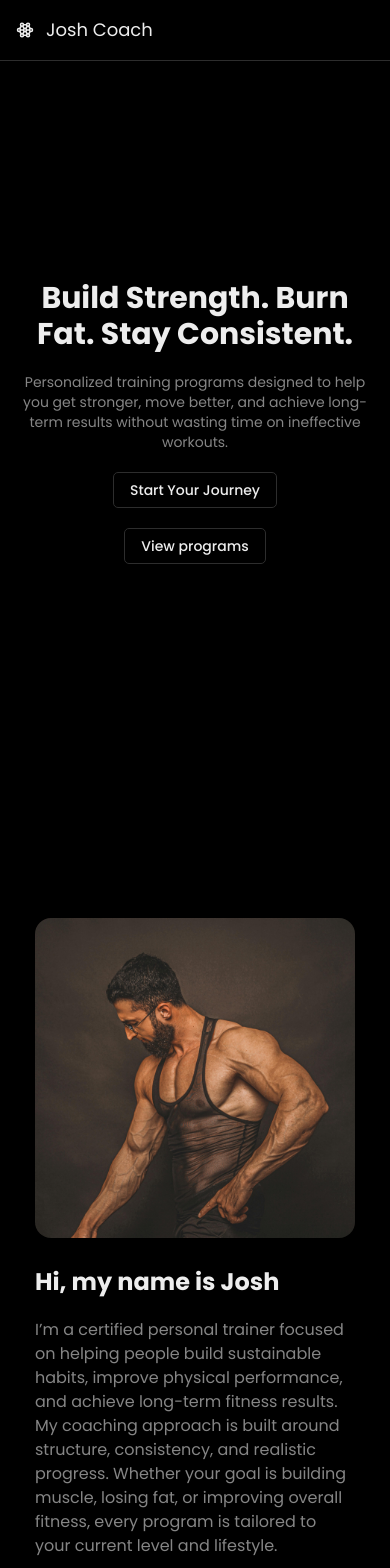
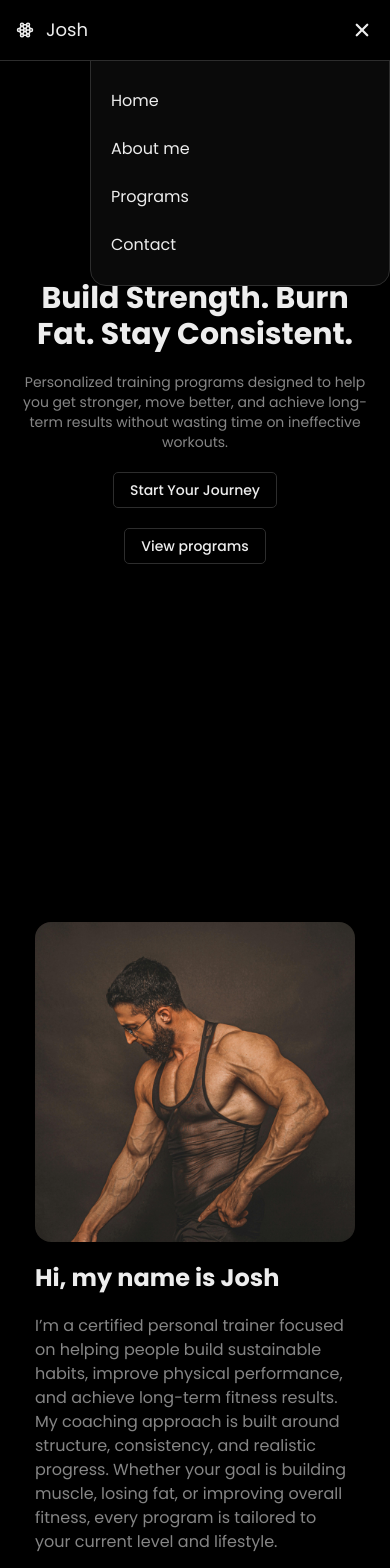
Before and after one commit to PetarDev05/josh-trainer, a React (Vite) app: page / in a window 390 px wide. Shown: the top 1568 px of the page. Built offline with nearby package versions, Linux system fonts and the light colour scheme.

Commit message:
Create mobile screen menu and add animations.

```diff
--- a/package.json
+++ b/package.json
@@ -11,6 +11,7 @@
   },
   "dependencies": {
     "@tailwindcss/vite": "^4.3.0",
+    "motion": "^12.39.0",
     "react": "^19.2.6",
     "react-dom": "^19.2.6",
     "react-hot-toast": "^2.6.0",
--- a/src/App.jsx
+++ b/src/App.jsx
@@ -1,21 +1,25 @@
+import { useState } from "react";
+import Header from "./components/Header.components.jsx";
+import Menu from "./components/Menu.components.jsx";
+import Hero from "./pages/Hero.pages.jsx";
+import About from "./pages/About.pages.jsx";
+import Programs from "./pages/Programs.pages.jsx";
+import Contact from "./pages/Contact.pages.jsx";
 import Footer from "./components/Footer.components.jsx";
-import Header from "./components/Header.components.jsx";
-import About from "./pages/About.pages.jsx";
-import Contact from "./pages/Contact.pages.jsx";
-import Hero from "./pages/Hero.pages.jsx";
-import Programs from "./pages/Programs.pages.jsx";
 import { Toaster } from "react-hot-toast";
 
 const App = () => {
+  const [menu, setMenu] = useState(true);
+
   return (
     <div>
-
-      <Header />
+      <Header menu={menu} setMenu={setMenu} />
+      <Menu menu={menu} setMenu={setMenu} />
       <Hero />
       <About />
       <Programs />
       <Contact />
-      <Footer/>
+      <Footer />
       <Toaster
         toastOptions={{
           duration: 5000,
--- a/src/components/ContactForm.components.jsx
+++ b/src/components/ContactForm.components.jsx
@@ -6,6 +6,7 @@ import EmailInput from "./form_components/EmailInput.components.jsx";
 import SelectInput from "./form_components/SelectInput.components.jsx";
 import TextArea from "./form_components/TextArea.components.jsx";
 import Buttons from "./form_components/Buttons.components.jsx";
+import { motion } from "motion/react";
 
 const ContactForm = () => {
   const [input, setInput] = useState({
@@ -49,7 +50,11 @@ const ContactForm = () => {
   };
 
   return (
-    <form
+    <motion.form
+      initial={{ y: 35, opacity: 0 }}
+      transition={{ duration: 0.5, delay: 0.2, ease: "easeInOut" }}
+      whileInView={{ y: 0, opacity: 1 }}
+      viewport={{ once: true, amount: 0.5 }}
       onSubmit={handleSubmit}
       className="w-full max-w-100 flex flex-col items-center gap-5 p-4 sm:p-6"
     >
@@ -69,7 +74,7 @@ const ContactForm = () => {
 
       {/* Buttons */}
       <Buttons loading={loading} clearInput={clearInput} />
-    </form>
+    </motion.form>
   );
 };
 
--- a/src/components/Footer.components.jsx
+++ b/src/components/Footer.components.jsx
@@ -18,7 +18,7 @@ const Footer = () => {
           <p className="">Consultation</p>
         </div>
       </div>
-      <p>&copy; All Rights Reserved. Josh Coach 2026</p>
+      <p>&copy; All Rights Reserved. Josh 2026</p>
     </footer>
   );
 };
--- a/src/components/Header.components.jsx
+++ b/src/components/Header.components.jsx
@@ -1,11 +1,13 @@
 import { TbTopologyStarRing3 } from "react-icons/tb";
+import { IoClose } from "react-icons/io5";
+import { TbMenu2 } from "react-icons/tb";
 
-const Header = () => {
+const Header = ({ menu, setMenu }) => {
   return (
     <header className="w-full fixed top-0 justify-between p-4 text-(--light) backdrop-blur-2xl border-b border-(--border) z-10">
       <p className="text-lg flex flex-row items-center gap-3">
         <TbTopologyStarRing3 />
-        Josh Coach
+        Josh
       </p>
 
       <nav className="flex flex-row items-center text-sm gap-7 pr-5 max-md:hidden">
@@ -14,6 +16,13 @@ const Header = () => {
         <a href="#programs">Programs</a>
         <a href="#contact">Contact</a>
       </nav>
+
+      <span
+        onClick={() => setMenu((prev) => !prev)}
+        className="text-2xl text-(--light) cursor-pointer md:hidden"
+      >
+        {menu ? <IoClose /> : <TbMenu2 />}
+      </span>
     </header>
   );
 };
--- /dev/null
+++ b/src/components/Menu.components.jsx
@@ -0,0 +1,38 @@
+const Menu = ({ menu, setMenu }) => {
+  return (
+    <div
+      className={`fixed top-0 right-0 z-9 w-full max-w-75 flex flex-col items-center py-5 gap-2 rounded-b-2xl border border-(--border) bg-(--card-bg) text-(--light) overflow-hidden ${menu ? "translate-y-15" : "-translate-y-full"} transition-all duration-300 md:hidden`}
+    >
+      <a
+        onClick={() => setMenu((prev) => !prev)}
+        href="#home"
+        className="w-full py-2 hover:bg-(--light) hover:text-(--dark) px-5 transition-all duration-150"
+      >
+        Home
+      </a>
+      <a
+        onClick={() => setMenu((prev) => !prev)}
+        href="#about"
+        className="w-full py-2 hover:bg-(--light) hover:text-(--dark) px-5 transition-all duration-150"
+      >
+        About me
+      </a>
+      <a
+        onClick={() => setMenu((prev) => !prev)}
+        href="#programs"
+        className="w-full py-2 hover:bg-(--light) hover:text-(--dark) px-5 transition-all duration-150"
+      >
+        Programs
+      </a>
+      <a
+        onClick={() => setMenu((prev) => !prev)}
+        href="#contact"
+        className="w-full py-2 hover:bg-(--light) hover:text-(--dark) px-5 transition-all duration-150"
+      >
+        Contact
+      </a>
+    </div>
+  );
+};
+
+export default Menu;
--- a/src/components/form_components/Buttons.components.jsx
+++ b/src/components/form_components/Buttons.components.jsx
@@ -7,13 +7,16 @@ const Buttons = ({ loading, clearInput }) => {
   return (
     <div className="w-full flex flex-col sm:flex-row items-end sm:items-center gap-5 justify-between">
       <div className="w-full sm:w-fit flex flex-row items-center gap-3 text-xl text-(--text)">
-        <span className="flex-1 flex items-center justify-center text-(--light) px-2 py-1.75 border border-(--border) rounded-[5px] cursor-pointer">
+        <span className="flex-1 flex items-center justify-center hover:bg-(--light)
+hover:text-(--dark) transition-all duration-200 text-(--light) px-2 py-1.75 border border-(--border) rounded-[5px] cursor-pointer">
           <FaInstagram />
         </span>
-        <span className="flex-1 flex items-center justify-center text-(--light) px-2 py-1.75 border border-(--border) rounded-[5px] cursor-pointer">
+        <span className="flex-1 flex items-center justify-center hover:bg-(--light)
+hover:text-(--dark) transition-all duration-200 text-(--light) px-2 py-1.75 border border-(--border) rounded-[5px] cursor-pointer">
           <FaLinkedin />
         </span>
-        <span className="flex-1 flex items-center justify-center text-(--light) px-2 py-1.75 border border-(--border) rounded-[5px] cursor-pointer">
+        <span className="flex-1 flex items-center justify-center hover:bg-(--light)
+hover:text-(--dark) transition-all duration-200 text-(--light) px-2 py-1.75 border border-(--border) rounded-[5px] cursor-pointer">
           <RiTwitterXFill />
         </span>
       </div>
@@ -29,7 +32,7 @@ const Buttons = ({ loading, clearInput }) => {
           <IoRefresh className="text-xl" />
         </span>
         <button
-          className="hover:bg-(--light) text-(--light) hover:text-(--dark) transition-all duration-200"
+          className="w-21 flex items-center justify-center hover:bg-(--light) text-(--light) hover:text-(--dark) transition-all duration-200"
           id="submit"
           disabled={loading}
           type="submit"
--- a/src/pages/About.pages.jsx
+++ b/src/pages/About.pages.jsx
@@ -1,15 +1,28 @@
+import { motion } from "motion/react";
+
 const About = () => {
   return (
     <section
       id="about"
       className="w-full min-h-screen flex flex-col min-[850px]:flex-row items-center justify-center gap-7 px-5 py-15"
     >
-      <img src="/josh.jpg" alt="coach-image" className="w-full max-w-80 rounded-2xl" />
+      <motion.div
+        initial={{ y: 35, opacity: 0 }}
+        transition={{ duration: 0.5, delay: 0.2, ease: "easeInOut" }}
+        whileInView={{ y: 0, opacity: 1 }}
+        viewport={{ once: true, amount: 0.5 }}
+        className="flex flex-col min-[850px]:flex-row items-center justify-center gap-5"
+      >
+        <img
+          src="/josh.jpg"
+          alt="coach-image"
+          className="w-full max-w-80 rounded-2xl"
+        />
         <div className="flex flex-col items-start gap-5">
           <h2 className="max-w-80 min-[850px]:max-w-150 text-2xl md:text-3xl lg:text-4xl">
             Hi, my name is Josh
           </h2>
-        <p className="w-full max-w-80 min-[850px]:max-w-150 text-(--text)">
+          <p className="w-full max-w-80 min-[850px]:max-w-130 text-(--text)">
             I’m a certified personal trainer focused on helping people build
             sustainable habits, improve physical performance, and achieve
             long-term fitness results. My coaching approach is built around
@@ -23,6 +36,7 @@ const About = () => {
             </button>
           </a>
         </div>
+      </motion.div>
     </section>
   );
 };
--- a/src/pages/Hero.pages.jsx
+++ b/src/pages/Hero.pages.jsx
@@ -1,8 +1,17 @@
+import { motion } from "motion/react";
+
 const Hero = () => {
   return (
     <section
       id="home"
-      className="w-full min-h-screen flex flex-col items-center justify-center gap-5 px-5"
+      className="w-full flex items-center justify-center min-h-screen px-5"
+    >
+      <motion.div
+        initial={{ y: 35, opacity: 0 }}
+        transition={{ duration: 0.5, delay: 0.2, ease: "easeInOut" }}
+        whileInView={{ y: 0, opacity: 1 }}
+        viewport={{ once: true, amount: 0.5 }}
+        className="flex flex-col items-center justify-center gap-5"
       >
         <h1 className="max-w-170 text-3xl md:text-4xl lg:text-5xl">
           Build Strength. Burn Fat. Stay Consistent.
@@ -24,6 +33,7 @@ const Hero = () => {
             </button>
           </a>
         </div>
+      </motion.div>
     </section>
   );
 };
--- a/src/pages/Programs.pages.jsx
+++ b/src/pages/Programs.pages.jsx
@@ -1,16 +1,33 @@
 import ProgramCard from "../components/ProgramCard.components.jsx";
 import { programs } from "../data/programs.data.js";
+import { motion } from "motion/react";
 
 const Programs = () => {
   return (
-    <section id="programs" className="w-full min-h-screen flex flex-col items-center justify-center gap-5 px-5 py-15">
-      <h2 className="max-w-80 min-[850px]:max-w-150 text-2xl md:text-3xl lg:text-4xl">Training programs</h2>
-      <p className="w-full max-w-80 min-[850px]:max-w-150 text-center text-(--text)">Chose the options that best fits your experience level, budget and goals.</p>
-      <div className="grid grid-cols-1 lg:grid-cols-3 gap-7">
-        {programs.map((program) => (
-          <ProgramCard key={program.id} program={program} />
-        ))}
-      </div>
+    <section
+      id="programs"
+      className="w-full min-h-screen flex items-center justify-center px-5 py-15"
+    >
+      <motion.div
+        initial={{ y: 35, opacity: 0 }}
+        transition={{ duration: 0.5, delay: 0.2, ease: "easeInOut" }}
+        whileInView={{ y: 0, opacity: 1 }}
+        viewport={{ once: true, amount: 0.5 }}
+        className="flex flex-col items-center justify-center gap-5"
+      >
+        <h2 className="max-w-80 min-[850px]:max-w-150 text-2xl md:text-3xl lg:text-4xl">
+          Training programs
+        </h2>
+        <p className="w-full max-w-80 min-[850px]:max-w-150 text-center text-(--text)">
+          Chose the options that best fits your experience level, budget and
+          goals.
+        </p>
+        <div className="grid grid-cols-1 lg:grid-cols-3 gap-7">
+          {programs.map((program) => (
+            <ProgramCard key={program.id} program={program} />
+          ))}
+        </div>
+      </motion.div>
     </section>
   );
 };
```
Also changed, not shown: 1 other file (tests, documents, lock files or other folders). Lines whose indentation alone changed are shown as unchanged.
